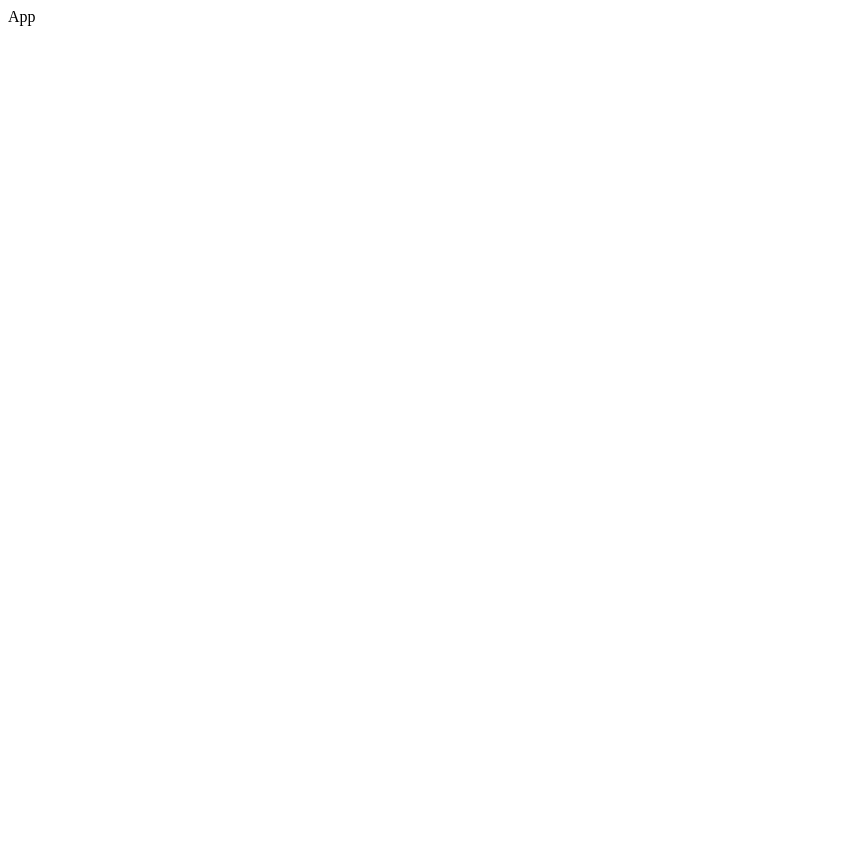
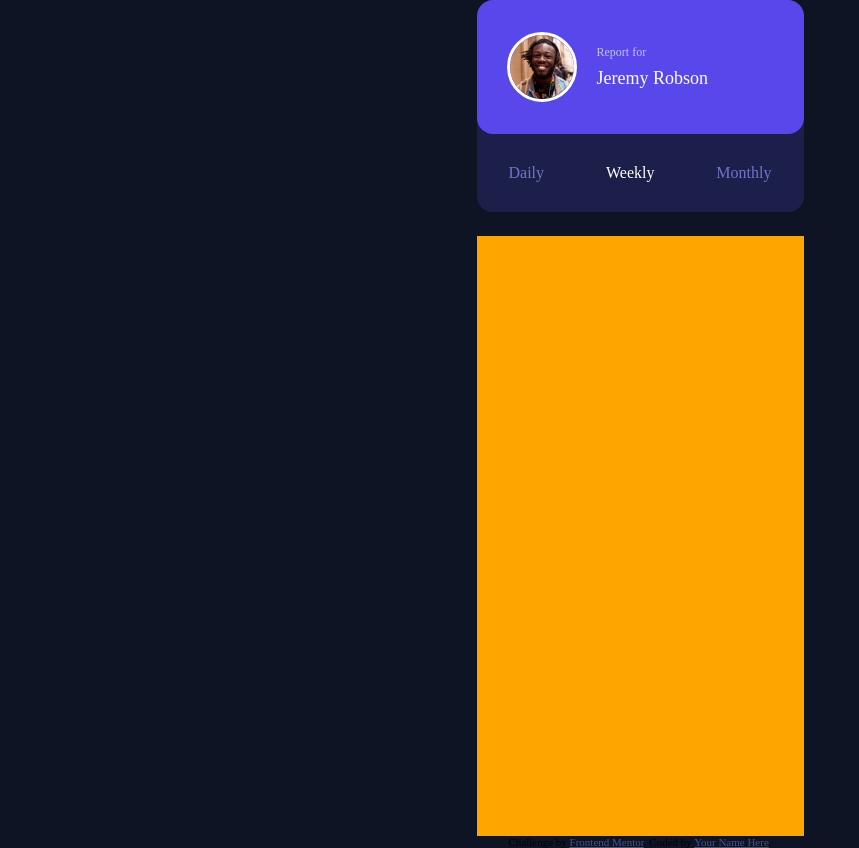
Before and after one commit to abizmo/time-tracking-dashboard, a React (Create React App) app: page / in a window 1280 px wide. Shown: the whole page, without its empty margins (0-859 px from the left). Before the commit the page ends 800 px from the top, so only its background shows below. Built offline with nearby package versions, Linux system fonts and the light colour scheme.

Commit message:
feat(header-card): add dashboard header

```diff
--- a/package.json
+++ b/package.json
@@ -3,9 +3,11 @@
   "version": "0.1.0",
   "private": true,
   "dependencies": {
+    "prop-types": "^15.7.2",
     "react": "^17.0.2",
     "react-dom": "^17.0.2",
     "react-scripts": "4.0.3",
+    "styled-components": "^5.3.3",
     "web-vitals": "^1.0.1"
   },
   "scripts": {
--- a/public/index.html
+++ b/public/index.html
@@ -5,9 +5,17 @@
     <link rel="icon" type="image/png" sizes="32x32" href="./images/favicon-32x32.png">
     <meta name="viewport" content="width=device-width, initial-scale=1" />
     <title>Frontend Mentor | Time tracking dashboard</title>
+    <style>
+      .attribution { font-size: 11px; text-align: center; }
+      .attribution a { color: hsl(228, 45%, 44%); }
+    </style>
   </head>
   <body>
     <noscript>You need to enable JavaScript to run this app.</noscript>
     <div id="root"></div>
+    <footer class="attribution">
+      Challenge by <a href="https://www.frontendmentor.io?ref=challenge" target="_blank">Frontend Mentor</a>.
+      Coded by <a href="#">Your Name Here</a>.
+    </footer>
   </body>
 </html>
--- a/src/App.jsx
+++ b/src/App.jsx
@@ -1,9 +1,15 @@
 import React from 'react';
+import { ThemeProvider } from 'styled-components';
+import Dashboard from './components/Dashboard';
+
+import theme from './theme';
+import GlobalStyle from './theme/globalStyles';
 
 const App = () => (
-  <div>
-    App
-  </div>
+  <ThemeProvider theme={theme}>
+    <GlobalStyle />
+    <Dashboard />
+  </ThemeProvider>
 );
 
 export default App;
--- /dev/null
+++ b/src/components/Dashboard/Header/index.jsx
@@ -0,0 +1,30 @@
+import React from 'react';
+import PropTypes from 'prop-types';
+
+import {
+  Avatar, Container, Info, Menu, Name, Profile, Text, Title,
+} from './styles';
+
+const Header = ({ img, name }) => (
+  <Container>
+    <Profile>
+      <Avatar alt="profile" src={img} />
+      <Info>
+        <Text>Report for</Text>
+        <Name>{name}</Name>
+      </Info>
+    </Profile>
+    <Menu>
+      <Title>Daily</Title>
+      <Title active>Weekly</Title>
+      <Title>Monthly</Title>
+    </Menu>
+  </Container>
+);
+
+Header.propTypes = {
+  img: PropTypes.string.isRequired,
+  name: PropTypes.string.isRequired,
+};
+
+export default Header;
--- /dev/null
+++ b/src/components/Dashboard/Header/styles.js
@@ -0,0 +1,90 @@
+import styled, { css } from 'styled-components';
+
+export const Container = styled.div`
+  ${({ theme }) => css`
+    background-color: ${theme.color.neutral.dark};
+    border-radius: 16px;
+    display: flex;
+    flex-direction: column;
+    height: 100%;
+  `}
+`;
+
+export const Profile = styled.div`
+  ${({ theme }) => css`
+    align-items: center;
+    background-color: ${theme.color.primary.blue};
+    border-radius: 16px;
+    display: flex;
+    gap: 20px;
+    padding: 32px 30px;
+
+    @media(min-width: ${theme.breakpoint.desktop}) {
+      align-items: start;
+      flex: 1;
+      flex-direction: column;
+    }
+  `}
+`;
+
+export const Info = styled.div``;
+
+export const Avatar = styled.img`
+  border: 3px solid white;
+  border-radius: 50%;
+  height: 70px;
+  width: 70px;
+
+  @media(min-width: ${({ theme }) => theme.breakpoint.desktop}) {
+    height: 84px;
+    width: 84px;
+  }
+`;
+
+export const Text = styled.p`
+  ${({ theme }) => css`
+    color: ${theme.color.neutral.lighter};
+    font-size: ${theme.typography.size.small};
+    margin: 0;
+  `}
+`;
+
+export const Name = styled.h1`
+  ${({ theme }) => css`
+    color: white;
+    font-size: ${theme.typography.size.body};
+    font-weight: ${theme.typography.weight.bold};
+    margin: 8px 0 0;
+    text-transform: capitalize;
+
+    @media(min-width: ${theme.breakpoint.desktop}) {
+      width: min-content;
+    }
+  `}
+`;
+
+export const Menu = styled.div`
+  ${({ theme }) => css`
+    background-color: ${theme.color.neutral.dark};
+    border-radius: 0 0 16px 16px;
+    display: flex;
+    justify-content: space-between;
+    padding: 30px 32px;
+
+    @media(min-width: ${theme.breakpoint.desktop}) {
+      flex-direction: column;
+      justify-content: flex-start;
+      padding-bottom: 0;
+    }
+  `}
+`;
+
+export const Title = styled.span`
+  ${({ active, theme }) => css`
+    color: ${active ? 'white' : theme.color.neutral.light};
+
+    @media(min-width: ${theme.breakpoint.desktop}) {
+      margin-bottom: 40px;
+    }
+  `}
+`;
--- /dev/null
+++ b/src/components/Dashboard/index.jsx
@@ -0,0 +1,35 @@
+import React from 'react';
+import styled from 'styled-components';
+
+import Header from './Header';
+
+const img = './images/image-jeremy.png';
+const name = 'Jeremy Robson';
+
+const Container = styled.div`
+  display: grid;
+  gap: 24px;
+  margin: 0 auto;
+  max-width: 327px;
+
+  @media(min-width: ${({ theme }) => theme.breakpoint.desktop}) {
+    gap: 30px;
+    grid-template-columns: 1fr 3fr;
+    max-width: 1110px;
+  }
+`;
+
+const Cards = styled.div`
+  background-color: orange;
+  height: 600px;
+  width: 100%;
+`;
+
+const Dashboard = () => (
+  <Container>
+    <Header img={img} name={name} />
+    <Cards />
+  </Container>
+);
+
+export default Dashboard;
--- /dev/null
+++ b/src/theme/globalStyles.js
@@ -0,0 +1,20 @@
+import { css, createGlobalStyle } from 'styled-components';
+
+const GlobalStyle = createGlobalStyle`
+  @import url('https://fonts.googleapis.com/css2?family=Rubik:wght@300;400;500&display=swap');
+
+  * {
+    box-sizing: border-box;
+  }
+
+  body {
+    ${({ theme }) => css`
+      background-color: ${theme.color.neutral.darker};
+      margin: 0;
+      padding: 0;
+      font-family: ${theme.typography.family.sans};
+    `}
+  }
+`;
+
+export default GlobalStyle;
--- /dev/null
+++ b/src/theme/index.js
@@ -0,0 +1,39 @@
+const theme = {
+  breakpoint: {
+    mobile: '375px',
+    desktop: '1440px',
+  },
+  color: {
+    primary: {
+      blue: 'hsl(246, 80%, 60%)',
+      work: 'hsl(15, 100%, 70%)',
+      play: 'hsl(195, 74%, 62%)',
+      study: 'hsl(348, 100%, 68%)',
+      exercise: 'hsl(145, 58%, 55%)',
+      social: 'hsl(264, 64%, 52%)',
+      selfCare: 'hsl(43, 84%, 65%)',
+    },
+    neutral: {
+      darker: 'hsl(226, 43%, 10%)',
+      dark: 'hsl(235, 46%, 20%)',
+      light: 'hsl(235, 45%, 61%)',
+      lighter: 'hsl(236, 100%, 87%)',
+    },
+  },
+  typography: {
+    family: {
+      sans: 'Rubik',
+    },
+    size: {
+      body: '18px',
+      small: '12px',
+    },
+    weight: {
+      light: '300',
+      normal: '400',
+      bold: '500',
+    },
+  },
+};
+
+export default theme;
```
Also changed, not shown: 1 other file (tests, documents, lock files or other folders).
